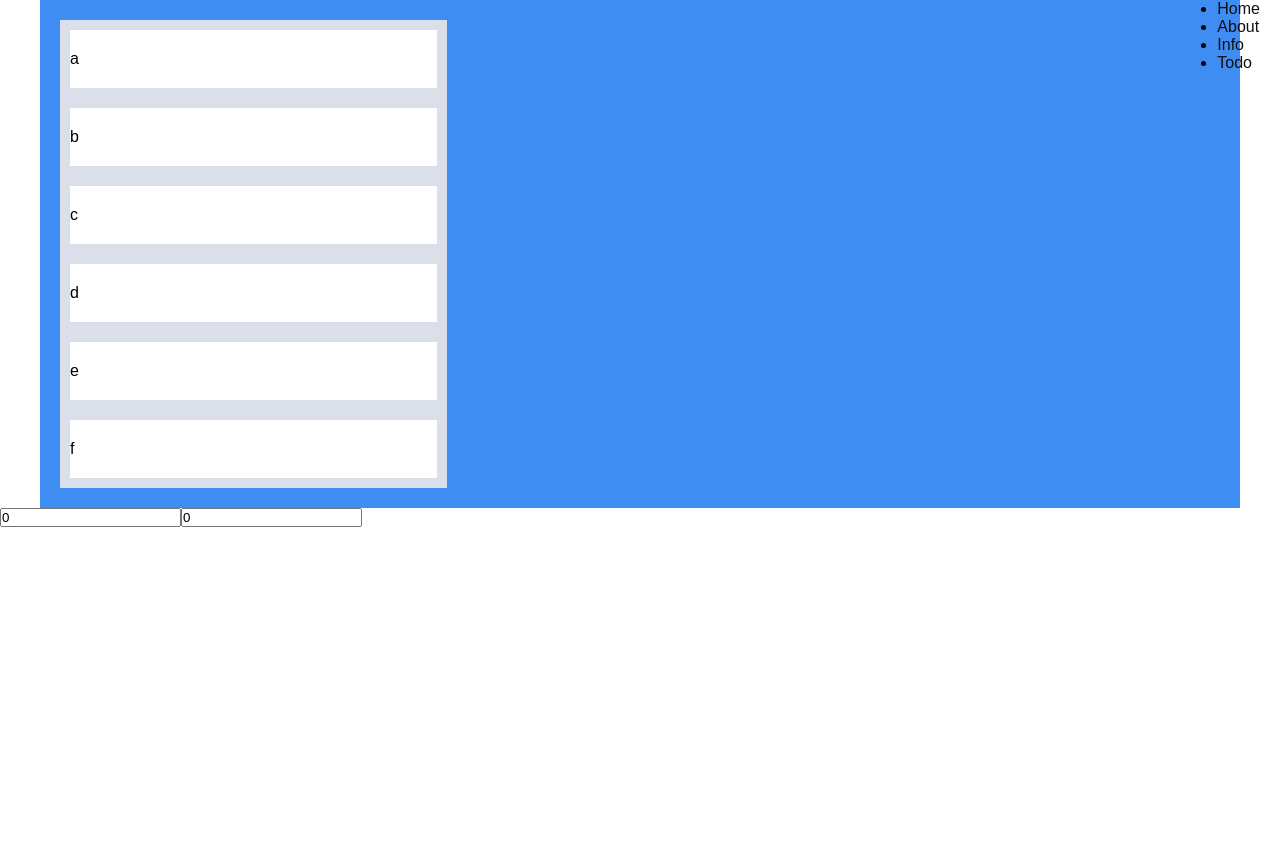
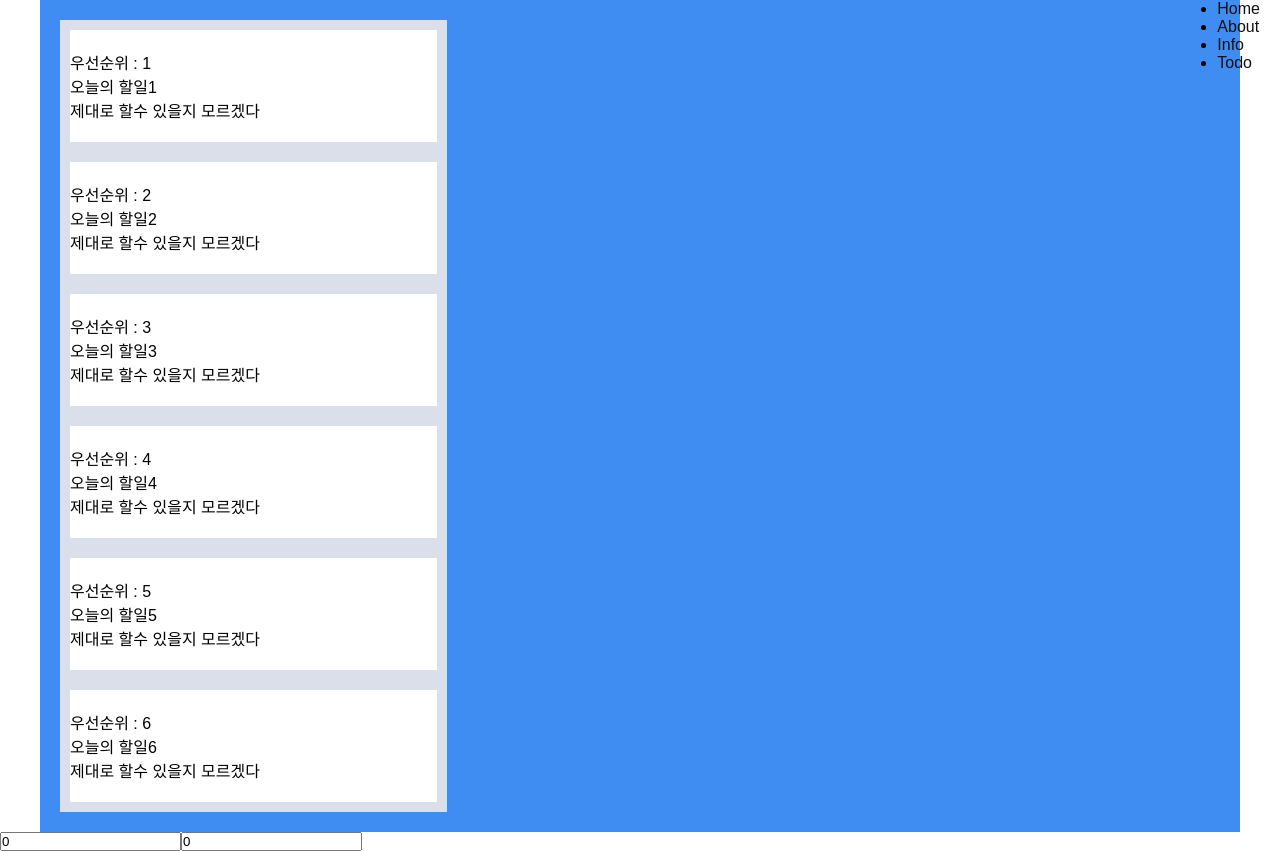
Before and after one commit to jhclass/jira-clone, a React (Create React App) app: page /todo/todolist in a window 1280 px wide. Before the commit the page ends 800 px from the top, so only its background shows below. Built offline with nearby package versions, Linux system fonts and the light colour scheme.

Commit message:
다른 데이터

```diff
--- a/src/Atom.ts
+++ b/src/Atom.ts
@@ -48,5 +48,12 @@ export const minuteStateFunc = selector({
 
 export const todoState = atom({
   key: "todoState",
-  default: ["a", "b", "c", "d", "e", "f"],
+  default: [
+    { 이름: { Todo: "오늘의 할일1", info: "제대로 할수 있을지 모르겠다" } },
+    { 이름: { Todo: "오늘의 할일2", info: "제대로 할수 있을지 모르겠다" } },
+    { 이름: { Todo: "오늘의 할일3", info: "제대로 할수 있을지 모르겠다" } },
+    { 이름: { Todo: "오늘의 할일4", info: "제대로 할수 있을지 모르겠다" } },
+    { 이름: { Todo: "오늘의 할일5", info: "제대로 할수 있을지 모르겠다" } },
+    { 이름: { Todo: "오늘의 할일6", info: "제대로 할수 있을지 모르겠다" } },
+  ],
 });
--- a/src/Todo/Todolist.tsx
+++ b/src/Todo/Todolist.tsx
@@ -8,7 +8,7 @@ import {
   Droppable,
   DropResult,
 } from "react-beautiful-dnd";
-import { isIPv4 } from "net";
+
 const Wrapper = styled.div`
   max-width: 1200px;
   margin: 0 auto;
@@ -38,8 +38,6 @@ const Card = styled.li`
   }
 `;
 
-const toDos = ["a", "b", "c", "d", "e"];
-
 const TodoList = () => {
   const [minute, setMinute] = useRecoilState(mininuteState);
   const [hour, setHour] = useRecoilState(minuteStateFunc);
@@ -55,7 +53,7 @@ const TodoList = () => {
     setTodos((oldTodos) => {
       const copy = [...oldTodos];
       const newItem = copy.splice(source.index, 1);
-      copy.splice(destination?.index, 0, String(newItem));
+      copy.splice(destination?.index, 0, newItem[0]);
       return copy;
     });
   };
@@ -79,7 +77,11 @@ const TodoList = () => {
                           {...dnd.draggableProps}
                           {...dnd.dragHandleProps}
                         >
-                          {item}
+                          우선순위 : {index + 1}
+                          <br />
+                          {item["이름"].Todo}
+                          <br />
+                          {item["이름"].info}
                         </Card>
                       )}
                     </Draggable>
```
